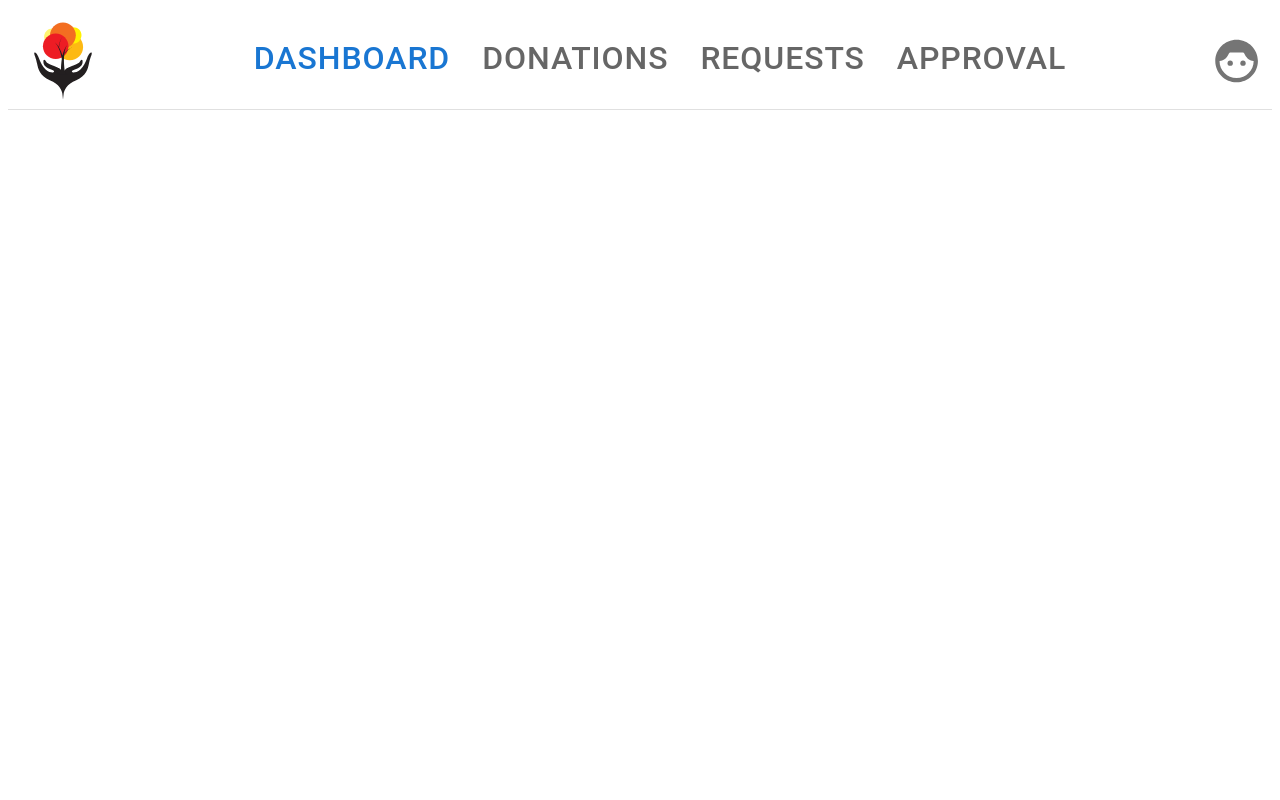
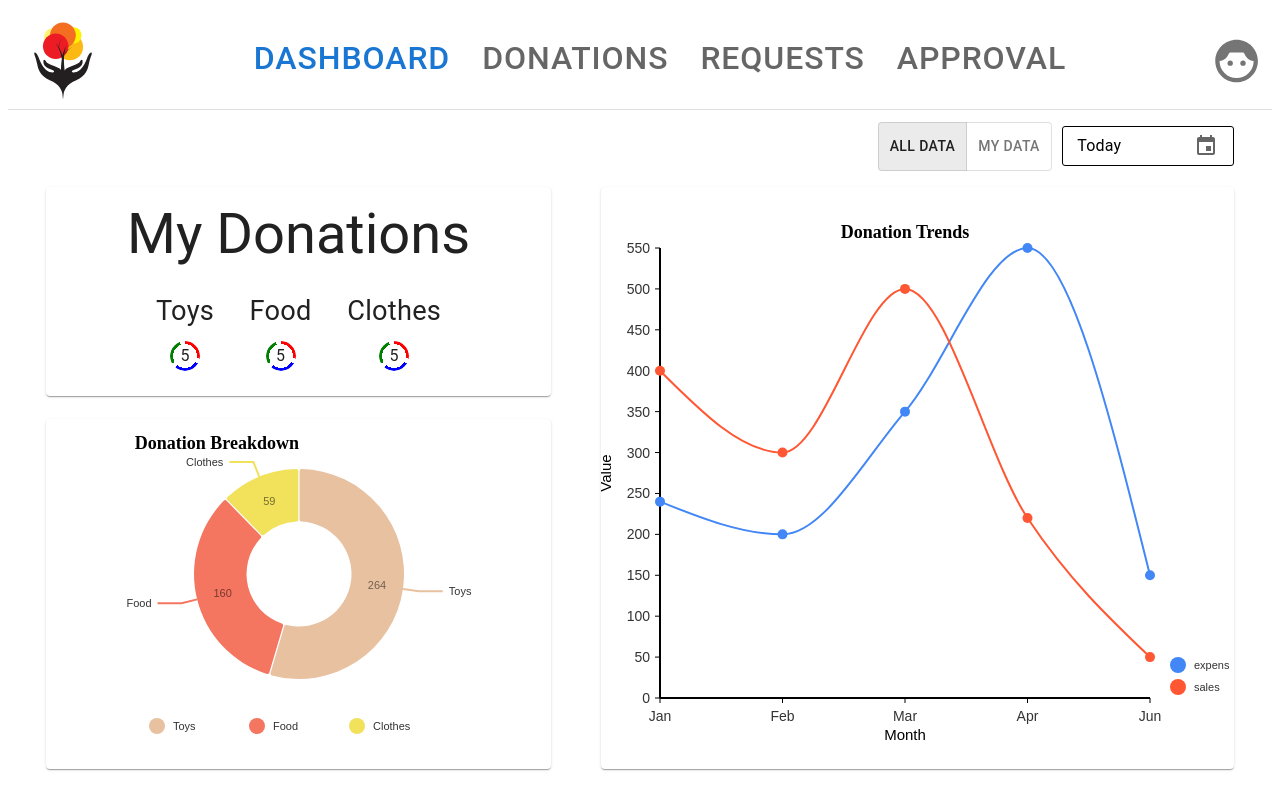
Before and after one commit to Hariharan2306/projectFrontend, a React (Create React App) app: page /dashboard in a window 1280 px wide. Built offline with nearby package versions, Linux system fonts and the light colour scheme.

Commit message:
Completed UI work for Dashboard

```diff
--- a/package.json
+++ b/package.json
@@ -10,6 +10,8 @@
     "@mui/material": "^6.3.0",
     "@mui/styles": "^6.3.0",
     "@mui/x-data-grid": "^7.23.5",
+    "@nivo/line": "^0.99.0",
+    "@nivo/pie": "^0.99.0",
     "@reduxjs/toolkit": "^2.5.0",
     "axois": "^0.0.1-security",
     "cra-template": "1.2.0",
@@ -22,6 +24,7 @@
     "react-redux": "^9.2.0",
     "react-router-dom": "^7.1.1",
     "react-scripts": "5.0.1",
+    "recharts": "^3.2.0",
     "redux": "^5.0.1",
     "redux-logger": "^3.0.6",
     "redux-saga": "^1.3.0"
--- a/src/App.tsx
+++ b/src/App.tsx
@@ -1,5 +1,10 @@
 import { lazy, Suspense } from "react";
-import { Route, BrowserRouter as Router, Routes } from "react-router-dom";
+import {
+  Route,
+  BrowserRouter as Router,
+  Routes,
+  Navigate,
+} from "react-router-dom";
 const Requests = lazy(() => import("./components/Requests"));
 const Approvals = lazy(() => import("./components/Approvals"));
 const Header = lazy(() => import("./components/Header"));
@@ -14,6 +19,7 @@ function App() {
     <Suspense fallback={<div>Loading...</div>}>
       <Router>
         <Routes>
+          <Route path="/" element={<Navigate to="/home" replace />} />
           <Route path="/home" element={<Home />} />
           <Route path="/login" element={<Login />} />
           <Route path="/register" element={<Register />} />
--- a/src/components/Dashboard.tsx
+++ b/src/components/Dashboard.tsx
@@ -1,7 +1,297 @@
-import { FC } from "react";
+import { FC, useState } from "react";
+import {
+  Box,
+  Card,
+  ToggleButton,
+  ToggleButtonGroup,
+  Typography,
+} from "@mui/material";
+import { styled } from "@mui/material/styles";
+import { ResponsiveLine } from "@nivo/line";
+import { ResponsivePie } from "@nivo/pie";
+import DatePicker from "./styledComponents/Datepicker";
+import { DONATION_DATE_OPTIONS } from "../config/constants";
+import { get } from "lodash";
+import { DateRangeType } from "../types/common";
+
+type StyledCardProps = {
+  width?: string;
+  padding?: string;
+  marginBottom?: string;
+};
+
+export const StyledCard = styled(Card)<StyledCardProps>(
+  ({ width = "100%", padding = "10px 15px", marginBottom }) => ({
+    padding,
+    width,
+    display: "flex",
+    justifyContent: "center",
+    alignItems: "center",
+    flexDirection: "column",
+    marginBottom,
+    "& .donationList": {
+      display: "flex",
+      justifyContent: "space-between",
+      justifySelf: "center",
+      width: "60%",
+      marginBottom: "3%",
+    },
+    "& .labelAndCount": {
+      display: "flex",
+      flexDirection: "column",
+      alignItems: "center",
+      justifySelf: "center",
+    },
+    "& .label": { fontSize: "1.7rem !important" },
+    "& .borderedTypo": {
+      position: "relative",
+      display: "inline-flex",
+      alignItems: "center",
+      justifyContent: "center",
+      borderRadius: "50%",
+      width: 30,
+      height: 30,
+      zIndex: 0,
+      "&::before": {
+        content: '""',
+        position: "absolute",
+        inset: 0,
+        borderRadius: "50%",
+        background: `conic-gradient(
+        red 0deg 100deg,
+        transparent 100deg 120deg,
+        blue 120deg 220deg,
+        transparent 220deg 240deg,
+        green 240deg 340deg,
+        transparent 340deg 360deg
+      )`,
+        WebkitMask:
+          "radial-gradient(farthest-side, transparent calc(100% - 3px), black 0)",
+        zIndex: -1,
+      },
+    },
+  })
+);
+
+const labelAndCountRender = (label: string, count: number) => (
+  <Box className="labelAndCount">
+    <Typography gutterBottom className="label">
+      {label}
+    </Typography>
+    <Typography className="borderedTypo">{count}</Typography>
+  </Box>
+);
 
 const Dashboard: FC = () => {
-  return <></>;
+  const toggleButtons = [
+    { label: "All Data", value: "all" },
+    { label: "My Data", value: "mine" },
+  ];
+  const [dateRange, setDateRange] = useState({} as DateRangeType);
+  const [activeToggle, setActiveToggle] = useState(
+    get(toggleButtons, "[0].value", "")
+  );
+
+  const data = [
+    {
+      id: "sales",
+      color: "#ff5733",
+      data: [
+        { x: "Jan", y: 400 },
+        { x: "Feb", y: 300 },
+        { x: "Mar", y: 500 },
+        { x: "Apr", y: 220 },
+        { x: "Jun", y: 50 },
+      ],
+    },
+    {
+      id: "expenses",
+      color: "#4287f5",
+      data: [
+        { x: "Jan", y: 240 },
+        { x: "Feb", y: 200 },
+        { x: "Mar", y: 350 },
+        { x: "Apr", y: 550 },
+        { x: "Jun", y: 150 },
+      ],
+    },
+  ];
+  const pieData = [
+    {
+      id: "Toys",
+      label: "Toys",
+      value: 264,
+      color: "hsl(233, 70%, 50%)",
+    },
+    {
+      id: "Food",
+      label: "Food",
+      value: 160,
+      color: "hsl(295, 70%, 50%)",
+    },
+    {
+      id: "Clothes",
+      label: "Clothes",
+      value: 59,
+      color: "hsl(338, 70%, 50%)",
+    },
+  ];
+  return (
+    <Box
+      margin="1% 3%"
+      display="flex"
+      justifyContent="space-between"
+      flexDirection="column"
+      gap="2vh"
+    >
+      <Box
+        width="30%"
+        alignItems="center"
+        alignSelf="end"
+        display="flex"
+        justifyContent="space-between"
+      >
+        <ToggleButtonGroup
+          value={activeToggle}
+          onChange={(_e, value) => setActiveToggle(value)}
+          exclusive
+        >
+          {toggleButtons.map(({ label, value }) => (
+            <ToggleButton value={value}>{label}</ToggleButton>
+          ))}
+        </ToggleButtonGroup>
+        <DatePicker
+          options={DONATION_DATE_OPTIONS}
+          onDateRangeChange={(tempDateRange) =>
+            setDateRange(get(tempDateRange, "0", {}) as DateRangeType)
+          }
+          customWidth="45%"
+        />
+      </Box>
+      <Box display="flex" justifyContent="space-between">
+        <Box flexWrap="wrap" flexDirection="column" width="40%">
+          <StyledCard marginBottom="5%">
+            <Typography
+              gutterBottom
+              fontSize="3.5rem"
+              variant="h5"
+              component="div"
+            >
+              My Donations
+            </Typography>
+            <Box className="donationList">
+              {labelAndCountRender("Toys", 5)}
+              {labelAndCountRender("Food", 5)}
+              {labelAndCountRender("Clothes", 5)}
+            </Box>
+          </StyledCard>
+          <StyledCard>
+            <Box height="330px" width="640px">
+              <ResponsivePie
+                data={pieData}
+                margin={{ top: 40, right: 80, bottom: 80, left: 80 }}
+                innerRadius={0.5}
+                padAngle={0.6}
+                cornerRadius={2}
+                activeOuterRadiusOffset={8}
+                arcLinkLabelsSkipAngle={10}
+                arcLinkLabelsTextColor="#333333"
+                arcLinkLabelsThickness={2}
+                arcLinkLabelsColor={{ from: "color" }}
+                arcLabelsSkipAngle={10}
+                arcLabelsTextColor={{
+                  from: "color",
+                  modifiers: [["darker", 2]],
+                }}
+                legends={[
+                  {
+                    anchor: "bottom",
+                    direction: "row",
+                    translateY: 56,
+                    itemWidth: 100,
+                    itemHeight: 18,
+                    symbolShape: "circle",
+                  },
+                ]}
+                layers={[
+                  "arcs",
+                  "arcLabels",
+                  "arcLinkLabels",
+                  "legends",
+                  (props) => (
+                    <text
+                      x={props.centerX}
+                      y={props.centerY - props.radius - 20}
+                      textAnchor="end"
+                      style={{ fontSize: 18, fontWeight: "bold" }}
+                    >
+                      Donation Breakdown
+                    </text>
+                  ),
+                ]}
+              />
+            </Box>
+          </StyledCard>
+        </Box>
+
+        <StyledCard width="52%" padding="20px 15px 10px 0">
+          <Box height="530px" width="640px">
+            <ResponsiveLine
+              data={data}
+              colors={({ color }) => color}
+              curve="monotoneX"
+              margin={{ top: 30, right: 80, bottom: 50, left: 70 }}
+              axisBottom={{ legend: "Month", legendOffset: 36 }}
+              axisLeft={{ legend: "Value", legendOffset: -55 }}
+              pointSize={10}
+              enableGridX={false}
+              enableGridY={false}
+              theme={{
+                axis: {
+                  legend: { text: { fontSize: 15, fill: "#000", margin: 10 } },
+                  domain: { line: { stroke: "#000", strokeWidth: 2 } },
+                  ticks: {
+                    text: { fontSize: 14, fill: "#333" },
+                    line: { stroke: "#000" },
+                  },
+                },
+              }}
+              useMesh={true}
+              legends={[
+                {
+                  anchor: "bottom-right",
+                  direction: "column",
+                  itemWidth: 80,
+                  itemHeight: 22,
+                  symbolShape: "circle",
+                  translateX: 100,
+                },
+              ]}
+              layers={[
+                "grid",
+                "axes",
+                "lines",
+                "points",
+                "slices",
+                "mesh",
+                "legends",
+                (props) => (
+                  <text
+                    x={props.innerWidth / 2}
+                    y={-10}
+                    textAnchor="middle"
+                    style={{ fontSize: 18, fontWeight: "bold", fill: "#000" }}
+                  >
+                    Donation Trends
+                  </text>
+                ),
+              ]}
+            />
+          </Box>
+        </StyledCard>
+      </Box>
+    </Box>
+  );
 };
 
 export default Dashboard;
```
